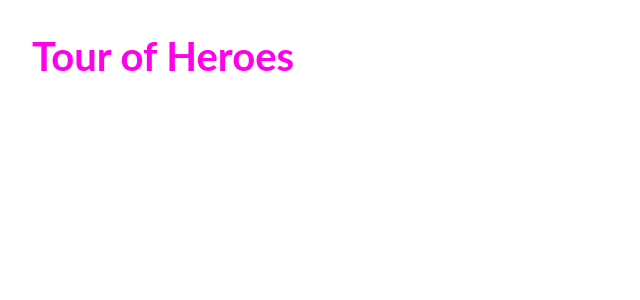
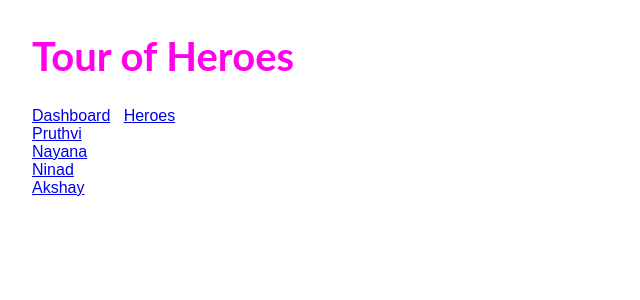
Before and after one commit to Namrata-N-S/namrata-hero-app, an Angular app: page /dashboard in a window 1280 px wide. Before the commit this address led to /. Shown: the top 300 px of the page, without its empty margins (0-640 px from the left). Built offline with nearby package versions, Linux system fonts and the light colour scheme.

Commit message:
4 files modified, 3 added

```diff
--- a/src/app/app-routing.module.ts
+++ b/src/app/app-routing.module.ts
@@ -1,8 +1,15 @@
 import { NgModule } from "@angular/core";
 import { RouterModule, Routes } from "@angular/router";
 import { HeroesComponent } from "./heroes/heroes.component";
+import { DashboardComponent } from "./dashboard/dashboard.component";
+import { HeroDetailsComponent } from "./hero-details/hero-details.component";
 
-const routes: Routes = [{ path: "heroes", component: HeroesComponent }];
+const routes: Routes = [
+  { path: "", redirectTo: "/dashboard", pathMatch: "full" },
+  { path: "heroes", component: HeroesComponent },
+  { path: "dashboard", component: DashboardComponent },
+  { path: "details/:id", component: HeroDetailsComponent }
+];
 
 @NgModule({
   imports: [RouterModule.forRoot(routes)],
--- a/src/app/app.component.html
+++ b/src/app/app.component.html
@@ -1,3 +1,7 @@
 <h1>{{name}}</h1>
+<nav>
+  <a routerLink="/dashboard">Dashboard</a> &nbsp;
+  <a routerLink="/heroes">Heroes</a>
 
+</nav>
 <router-outlet></router-outlet>
--- a/src/app/app.module.ts
+++ b/src/app/app.module.ts
@@ -8,6 +8,7 @@ import { HeroesComponent } from "./heroes/heroes.component";
 import { HeroDetailsComponent } from "./hero-details/hero-details.component";
 import { MessagesComponent } from "./messages/messages.component";
 import { MessagesService } from "./messages.service";
+import { DashboardComponent } from "./dashboard/dashboard.component";
 
 @NgModule({
   imports: [BrowserModule, FormsModule, AppRoutingModule],
@@ -15,7 +16,8 @@ import { MessagesService } from "./messages.service";
     AppComponent,
     HeroesComponent,
     HeroDetailsComponent,
-    MessagesComponent
+    MessagesComponent,
+    DashboardComponent
   ],
   bootstrap: [AppComponent],
   providers: [MessagesService]
--- /dev/null
+++ b/src/app/dashboard/dashboard.component.html
@@ -0,0 +1,3 @@
+<div *ngFor="let hero of topHeroes">
+  <a routerLink="/details/{{hero.id}}">{{hero.name}}</a>
+</div>
--- /dev/null
+++ b/src/app/dashboard/dashboard.component.ts
@@ -0,0 +1,23 @@
+import { Component, OnInit } from "@angular/core";
+import { Hero } from "../hero";
+import { HeroService } from "../hero.service";
+
+@Component({
+  selector: "app-dashboard",
+  templateUrl: "./dashboard.component.html",
+  styleUrls: ["./dashboard.component.css"]
+})
+export class DashboardComponent implements OnInit {
+  constructor(private heroService: HeroService) {}
+
+  topHeroes: Hero[] = [];
+
+  ngOnInit() {
+    this.getTopHeroes();
+  }
+  getTopHeroes() {
+    this.heroService
+      .getHeroes()
+      .subscribe(heroes => (this.topHeroes = heroes.slice(1, 5)));
+  }
+}
--- a/src/app/heroes/heroes.component.html
+++ b/src/app/heroes/heroes.component.html
@@ -5,6 +5,6 @@
   </li>
 </ul>
 
-<app-hero-details [hero]="selectedHero"></app-hero-details>
+<!--<app-hero-details [hero]="selectedHero"></app-hero-details>-->
 
 <app-messages></app-messages>
```
Also changed, not shown: src/app/dashboard/dashboard.component.css (added).
